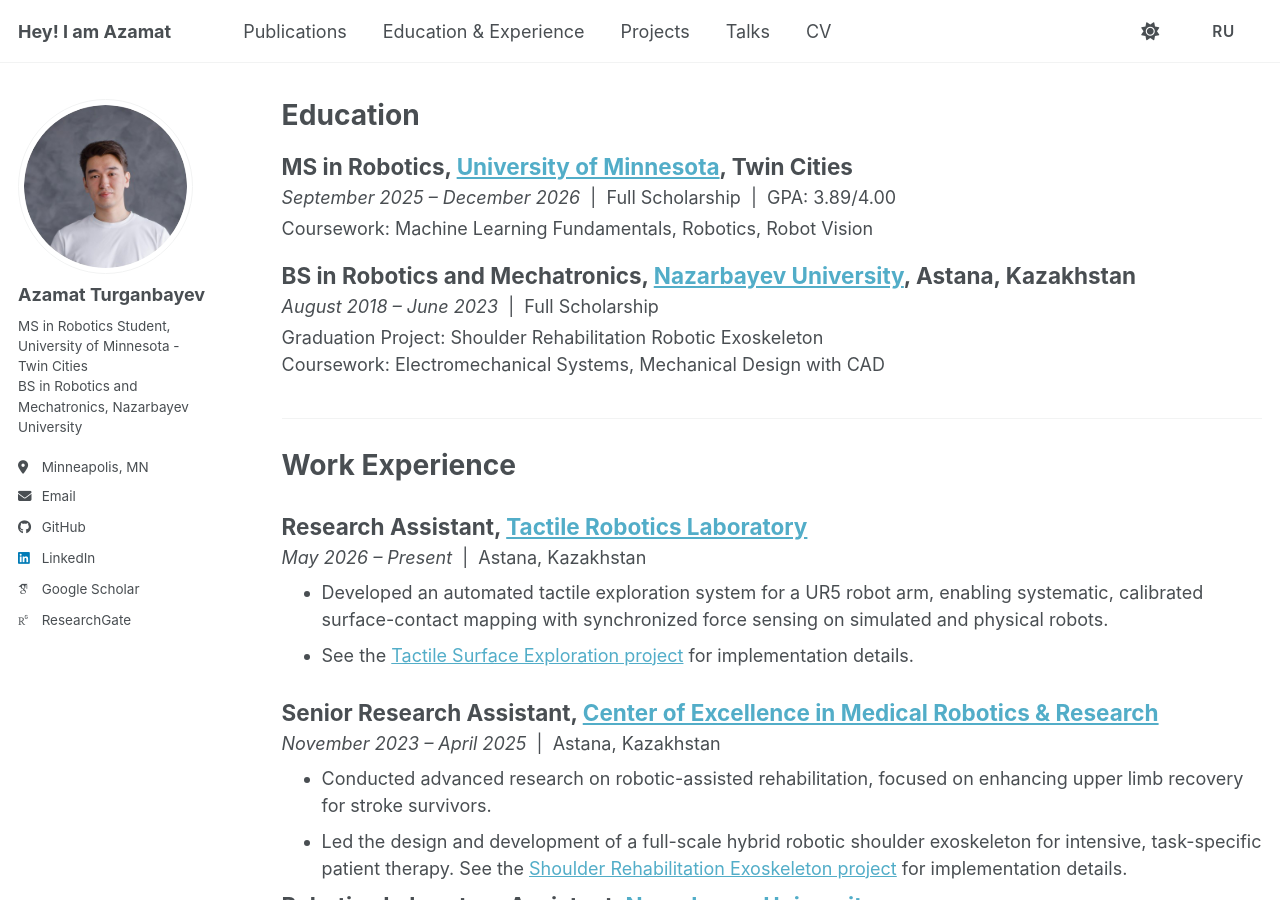
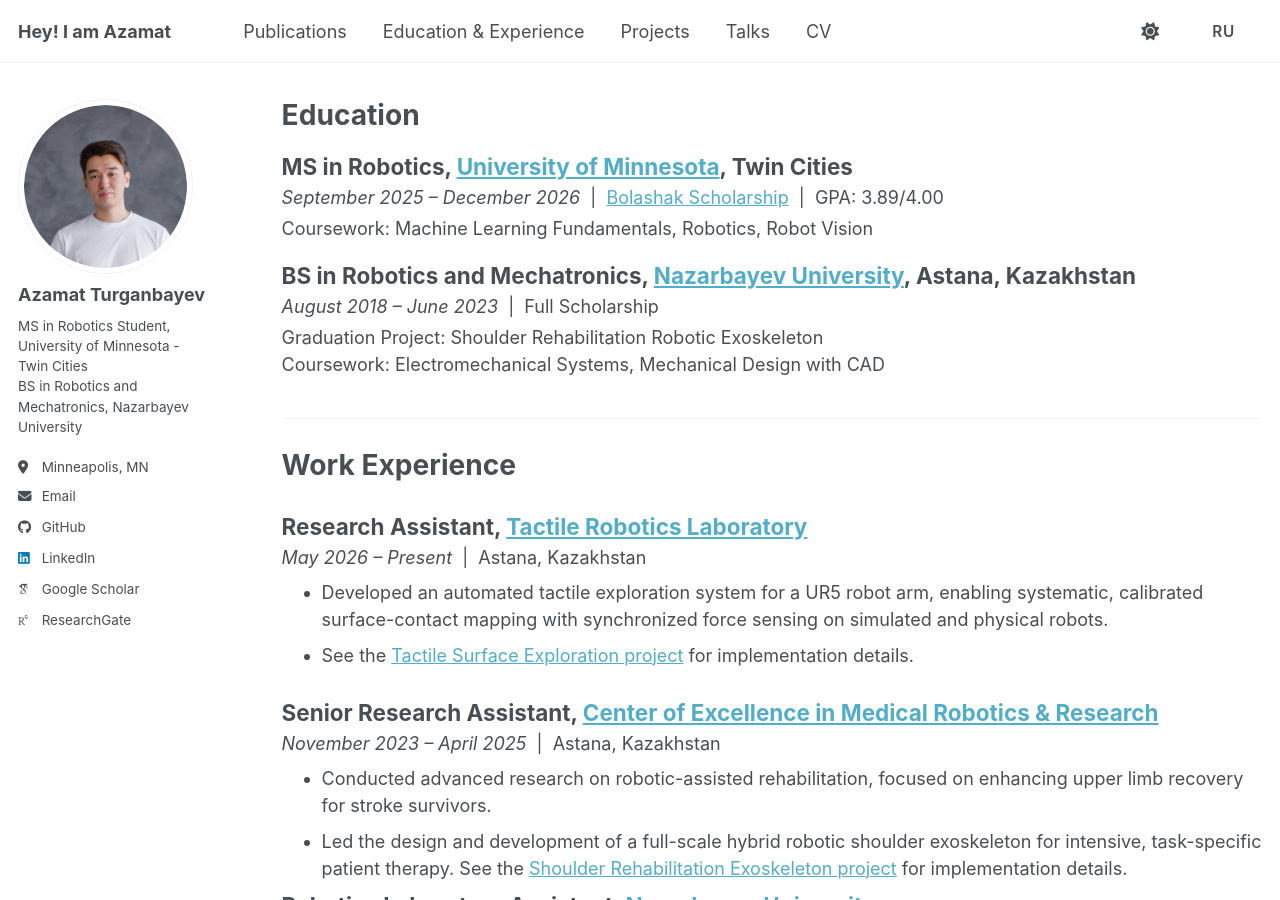
Before and after one commit to aturganbayev/aturganbayev-website-old, a Jekyll site: the page built from _pages/experience.md, in a window 1280 px wide and 900 px high. Built offline with Jekyll 4.4.1, drawn with Linux system fonts in a browser that asks for light colours; some web fonts are replaced; a script bundle is joined from its source files by our own code; library files that are not in the unit come from our copies.

Commit message:
minor changes

```diff
--- a/_pages/experience.md
+++ b/_pages/experience.md
@@ -14,7 +14,7 @@
   MS in Robotics, <a href="https://twin-cities.umn.edu">University of Minnesota</a>, Twin Cities
 </h2>
 <p style="margin-top: 0; margin-bottom: 4px;">
-  <em>September 2025 – December 2026</em> &nbsp;|&nbsp; Full Scholarship &nbsp;|&nbsp; GPA: 3.89/4.00
+  <em>September 2025 – December 2026</em> &nbsp;|&nbsp; <a href="https://bolashak.gov.kz/en/o-kompanii">Bolashak Scholarship</a> &nbsp;|&nbsp; GPA: 3.89/4.00
 </p>
 <p style="margin-top: 0; margin-bottom: 10px;">
   Coursework: Machine Learning Fundamentals, Robotics, Robot Vision
```
Also changed, not shown: _pages/ru/experience.md (+1 -1 lines).
